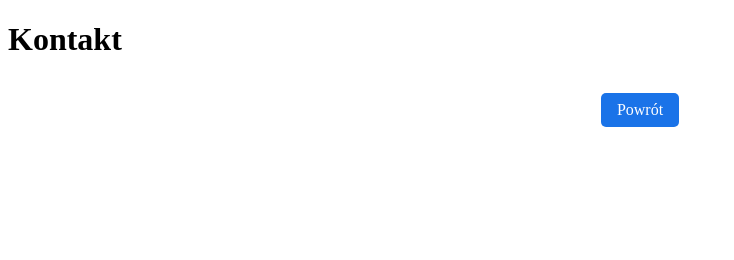
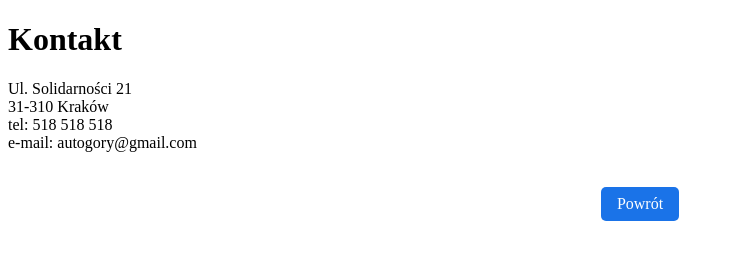
Before and after one commit to 76033/Laboratorium, a plain HTML site: page kontakt.html in a window 1280 px wide. Shown: the whole page, without its empty margins (0-734 px from the left). Drawn offline with Linux system fonts and the light colour scheme.

Commit message:
Update kontakt.html

```diff
--- a/kontakt.html
+++ b/kontakt.html
@@ -2,7 +2,7 @@
 <html lang="pl">
 <head>
   <meta charset="utf-8">
-  <title>Mariusz Syrek</title>
+  <title>Kontakt</title>
   <style>
     a {
       color: #1a73e8;
@@ -33,6 +33,14 @@
   <header>
     <h1>Kontakt</h1>
   </header>
+  <section>
+    <p>
+    Ul. Solidarności 21<br>
+    31-310 Kraków<br>
+    tel: 518 518 518<br>
+    e-mail: autogory@gmail.com<br>
+    </p>
+  </section>
 
 <div class="links">
     <a href="index.html">Powrót</a>
```
